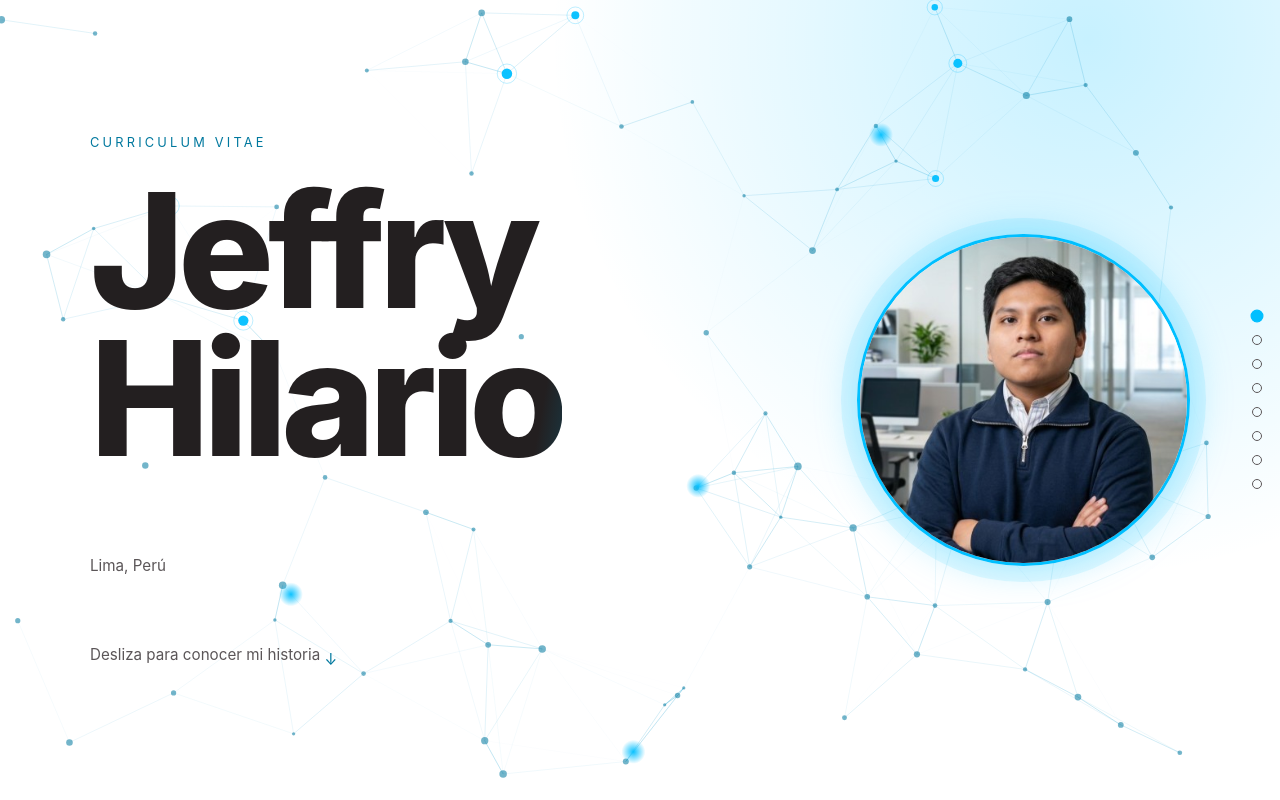
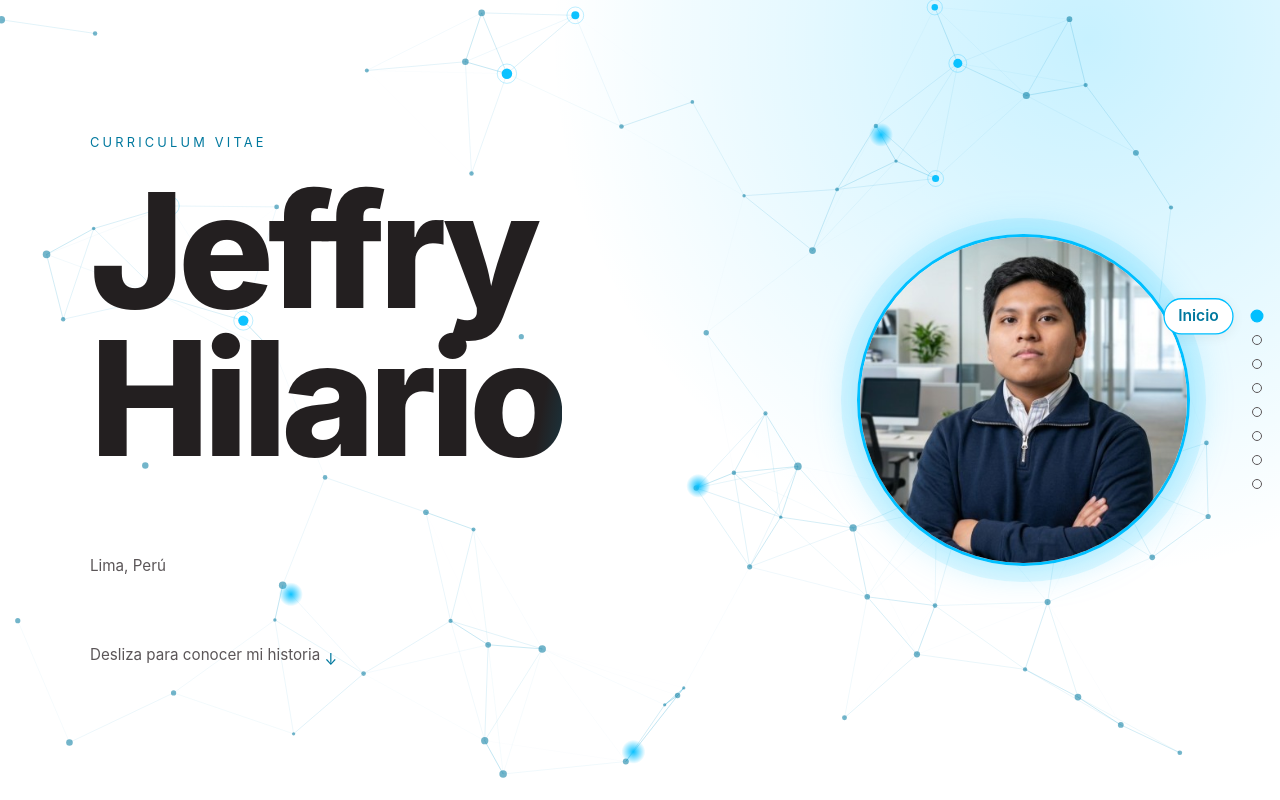
Before and after one commit to jeffHQ/CurriculumVitaeJeff, a plain HTML site: page index.html in a window 1280 px wide. Shown: the top 800 px of the page. Drawn offline with Linux system fonts and the light colour scheme; animation ran at ten frames a second.

Commit message:
Show current section name next to active progress dot
Co-Authored-By: Claude Sonnet 5.5 <noreply@anthropic.com>

```diff
--- a/styles.css
+++ b/styles.css
@@ -114,3 +114,8 @@ h2 { font-family: ui-monospace, "SF Mono", Consolas, monospace; letter-spacing:
   h1 { -webkit-text-fill-color: currentColor; background: none; }
   .reveal .chips span { opacity: 1; transform: none; }
 }
+
+/* Nombre de la sección actual junto a su punto */
+.dots a i { background: var(--bg); padding: .2rem .65rem; border-radius: 99px; border: 1px solid var(--line); box-shadow: 0 2px 10px rgba(0,0,0,.06); transform: translate(8px, -50%); transition: opacity .3s, transform .3s; }
+.dots a.on i { opacity: 1; transform: translate(0, -50%); color: var(--accent-text); font-weight: 600; border-color: var(--accent); }
+.dots a:hover i { opacity: 1; transform: translate(0, -50%); }
```
